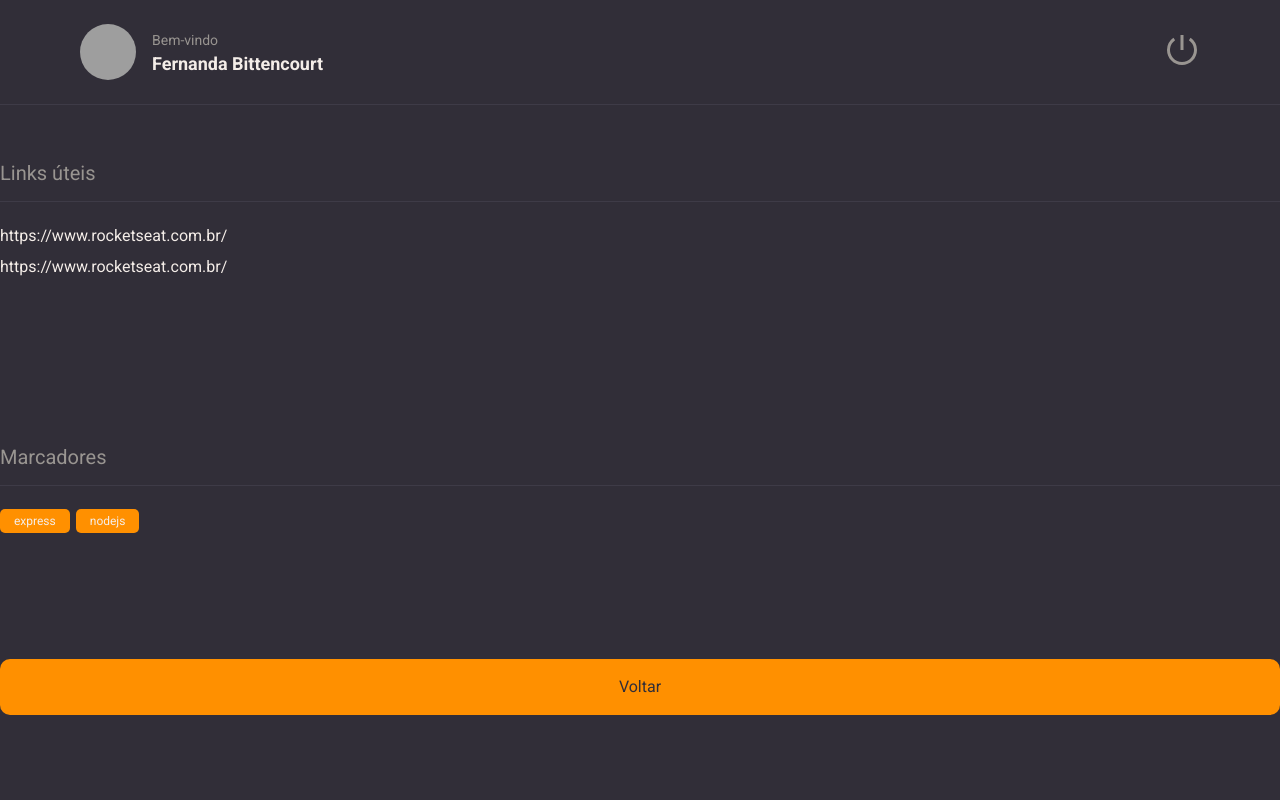
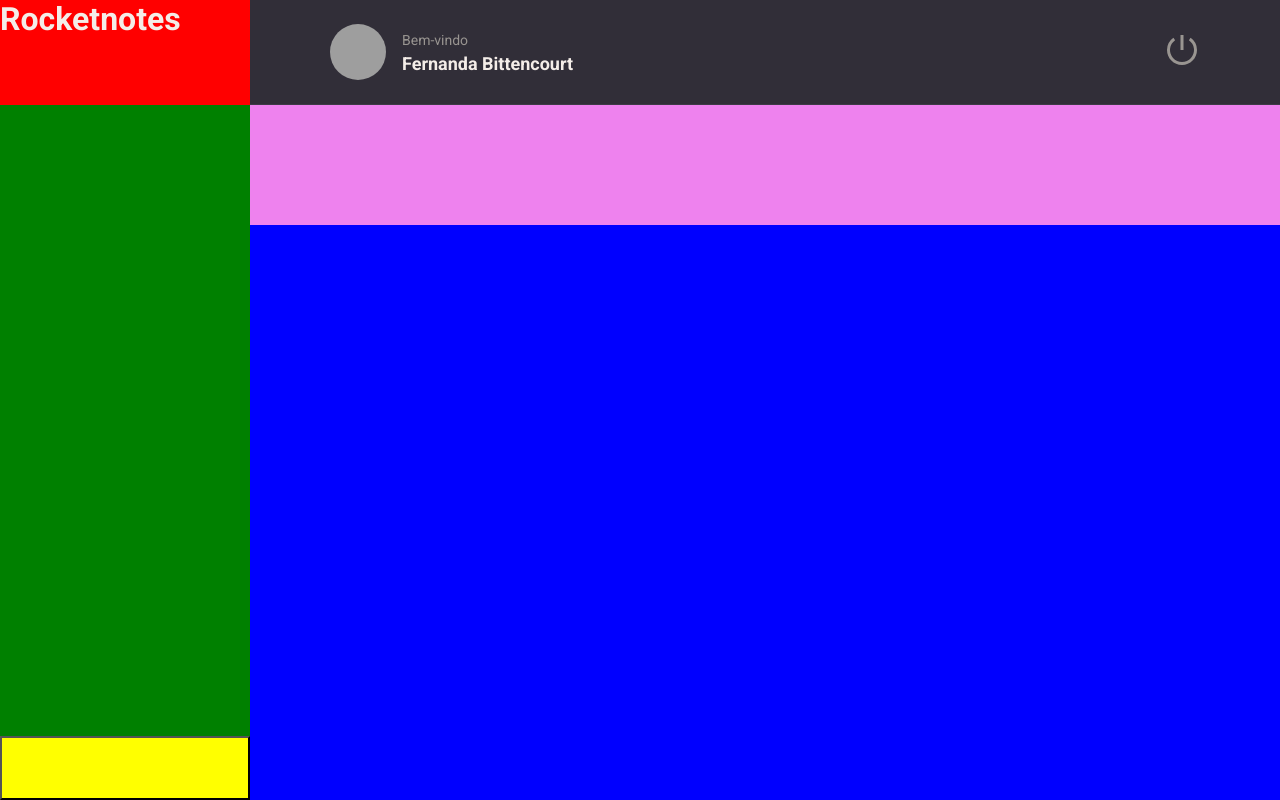
Before and after one commit to Fernandabitten/frontend-rocket-notes, a React (Vite) app: page / in a window 1280 px wide. Built offline with nearby package versions, Linux system fonts and the light colour scheme; grey boxes are pictures that could not be loaded.

Commit message:
applying grid in home

```diff
--- /dev/null
+++ b/src/components/ButtonText/index.jsx
@@ -0,0 +1,12 @@
+import {Container} from './styles';
+
+export function ButtonText({title, ...rest }){
+  return(
+    <Container
+    type="button"
+    {...rest}
+    >
+      {title}
+    </Container>
+  );
+}
--- a/src/components/Section/styles.js
+++ b/src/components/Section/styles.js
@@ -1,7 +1,7 @@
 import styled from "styled-components";
 
 export const Container = styled.section`
-  margin: 56px 0 28px;
+  margin: 28px 0;
 
   > h2 {
     border-bottom-width: 1px;
@@ -9,7 +9,7 @@ export const Container = styled.section`
     border-bottom-color: ${({theme}) => theme.COLORS.BACKGROUND_700};
 
     padding-bottom: 16px;
-    margin-bottom: 24px;
+    margin-bottom: 28px;
 
     color: ${({theme}) => theme.COLORS.GRAY_100};
     font-size: 20px;
--- a/src/main.jsx
+++ b/src/main.jsx
@@ -3,13 +3,13 @@ import ReactDOM from 'react-dom/client';
 import {ThemeProvider} from 'styled-components';
 import GlobalStyles from './styles/global';
 import theme from './styles/theme';
-import { Details } from './pages/Details';
+import { Home } from './pages/Home';
 
 ReactDOM.createRoot(document.getElementById('root')).render(
   <React.StrictMode>
     <ThemeProvider theme={theme}>
     <GlobalStyles />
-      <Details />
+      <Home />
     </ThemeProvider>
   </React.StrictMode>
 )
--- a/src/pages/Details/index.jsx
+++ b/src/pages/Details/index.jsx
@@ -1,15 +1,29 @@
-import {Container, Links}  from './style';
+import {Container, Links, Content}  from './style';
 
 import { Header} from '../../components/Header';
 import { Button } from '../../components/Button';
 import { Section } from '../../components/Section';
+import { ButtonText } from '../../components/ButtonText';
+
 import { Tag } from '../../components/Tag';
 
 export function Details() {
   return (
     <Container>
       <Header />
+      <main>
+        <Content>
+          <ButtonText title="Excluir nota" />
+          <h1>Introdução ao React</h1>
+          <p>
+          Lorem Ipsum is simply dummy text of the printing and typesetting industry. Lorem Ipsum has
+          been the industry's standard dummy text ever since the 1500s, when an unknown printer took
+          a galley of type and scrambled it to make a type specimen book. It has survived not only five
+          centuries, but also the leap into electronic typesetting, remaining essentially unchanged. It
+          was popularised in the 1960s with the release of Letraset sheets containing Lorem Ipsum passages,
+          and more recently with desktop publishing software like Aldus PageMaker including versions of Lorem Ipsum.
 
+          </p>
           <Section title="Links úteis">
             <Links>
               <li>
@@ -25,7 +39,10 @@ export function Details() {
             <Tag title="express"/>
             <Tag title="nodejs"/>
           </Section>
+
           <Button title="Voltar"/>
+        </Content>
+      </main>
     </Container>
   )
 }
--- a/src/pages/Details/style.js
+++ b/src/pages/Details/style.js
@@ -7,7 +7,13 @@ export const Container = styled.div`
   grid-template-rows: 105px auto;
   grid-template-areas:
   "header"
-  "content"
+  "content";
+
+  > main {
+    grid-area: content;
+    overflow-y: scroll;
+    padding: 64px 0px;
+  }
 `;
 
 export const Links = styled.ul`
@@ -20,3 +26,26 @@ export const Links = styled.ul`
     }
   }
 `
+export const Content = styled.div`
+  max-width: 550px;
+  margin: 0 auto;
+
+  display: flex;
+  flex-direction: column;
+
+  > button:first-child {
+    align-self: end;
+  }
+
+  > h1{
+    font-size: 36px;
+    font-weight: 500;
+    padding-top: 64px;
+  }
+
+  > p{
+    font-size: 16px;
+    margin-top: 16px;
+    text-align: justify;
+  }
+`
--- /dev/null
+++ b/src/pages/Home/index.jsx
@@ -0,0 +1,30 @@
+import { RiSearch2Fill } from "react-icons/ri";
+import {Container, Brand, Menu, Search, Content, NewNote}  from './style';
+
+import { Header } from "../../components/Header";
+
+export function Home() {
+  return(
+    <Container>
+      <Brand>
+        <h1>Rocketnotes</h1>
+      </Brand>
+      <Header />
+      <Menu>
+
+      </Menu>
+
+      <Search>
+
+      </Search>
+
+      <Content>
+
+      </Content>
+
+      <NewNote>
+
+      </NewNote>
+    </Container>
+  )
+}
--- /dev/null
+++ b/src/pages/Home/style.js
@@ -0,0 +1,37 @@
+import styled from "styled-components";
+
+export const Container = styled.div`
+  width: 100%;
+  height: 100vh;
+
+  display: grid;
+  grid-template-columns: 250px auto;
+  grid-template-rows: 105px 120px auto 64px;
+  grid-template-areas:
+  "brand header"
+  "menu search"
+  "menu content"
+  "newnote content";
+
+  background-color: ${({theme}) => theme.COLORS.BACKGROUND_800};
+`;
+export const Brand  = styled.div`
+  grid-area: brand;
+  background-color: red;
+`;
+export const Menu  = styled.ul`
+  grid-area: menu;
+  background-color: green;
+`;
+export const Search  = styled.div`
+grid-area: search;
+background-color: violet;
+`;
+export const Content  = styled.div`
+grid-area: content;
+background-color: blue;
+`;
+export const NewNote = styled.button`
+grid-area: newnote;
+background-color: yellow;
+`;
```
Also changed, not shown: src/components/ButtonText/styles.js (added, +8 -0 lines). Lines whose indentation alone changed are shown as unchanged.
